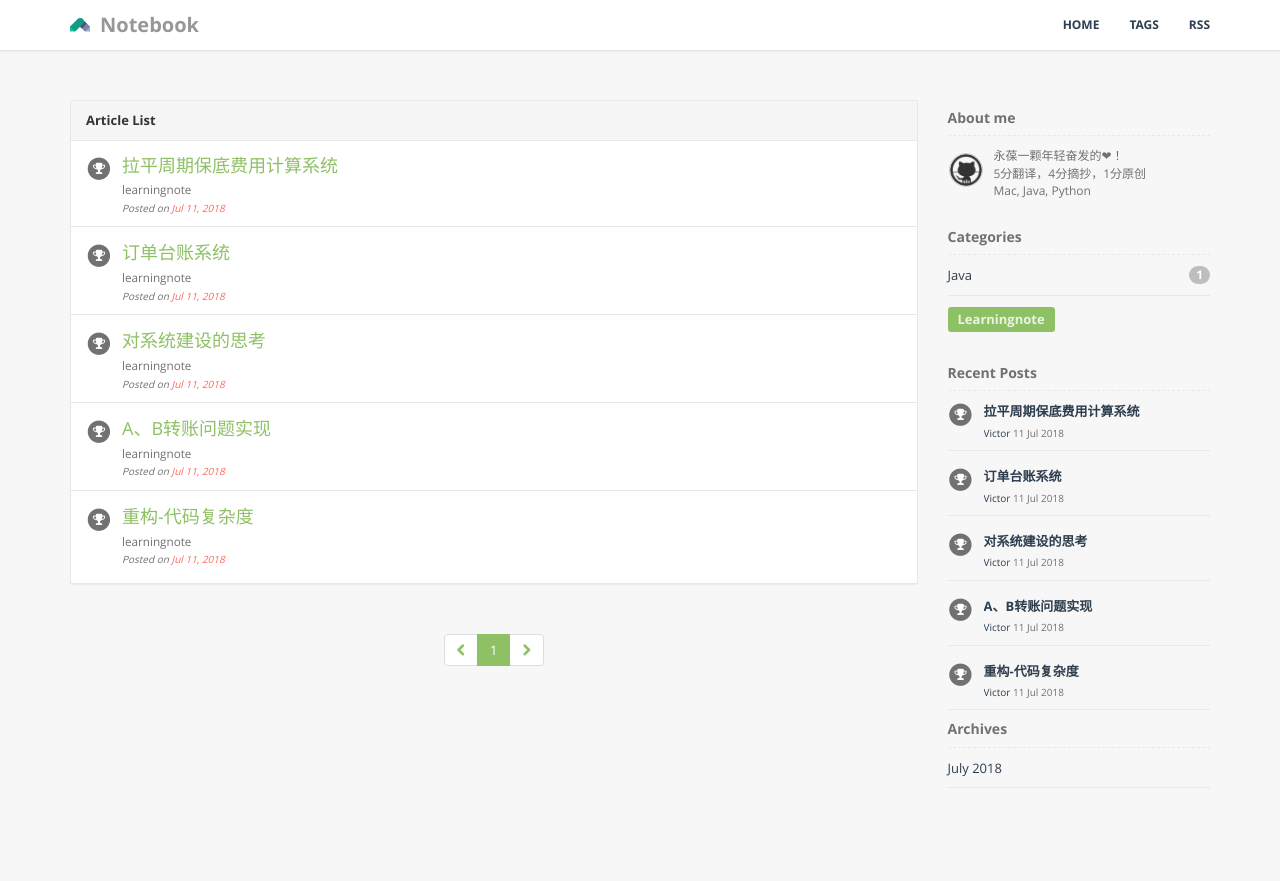
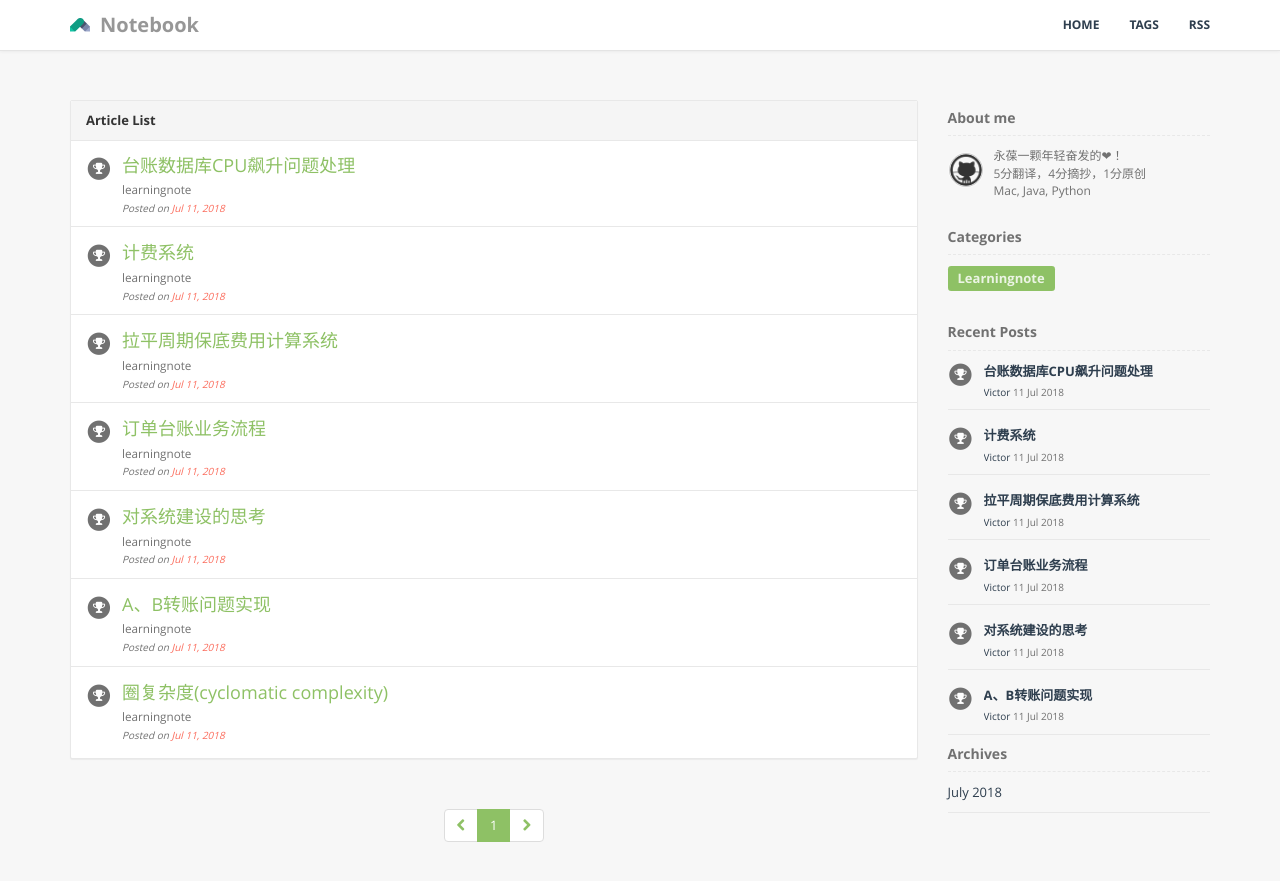
Before and after one commit to unionstars/unionstars.github.io, a Jekyll site: the page built from index.html, in a window 1280 px wide and 927 px high. Shown: the top 881 px of the window. Built offline with Jekyll 4.4.1, drawn with Linux system fonts in a browser that asks for light colours; the list of posts is cut into pages by our own code; some of the changed lines change nothing that is shown.

Commit message:
状态更新

````diff
--- a/_posts/201807/2018-07-30-refactor.md
+++ b/_posts/201807/2018-07-30-cyclomatic-complexity.md
@@ -1,6 +1,6 @@
 ---
 layout: post
-title:  "重构-代码复杂度"
+title:  "圈复杂度(cyclomatic complexity)"
 date:   2018-07-11 12:00:00
 
 categories: Java
--- /dev/null
+++ b/_posts/201808/2018-08-07-order-account-business.md
@@ -0,0 +1,81 @@
+---
+layout: post
+title:  "订单台账业务流程"
+date:   2018-07-11 12:00:00
+
+categories: Java
+tags: learningnote
+author: "张学刚"
+---
+
+# 订单台账中心
+
+>A Account center for order.
+
+## 业务概述
+
+## 名词解释
+
+### 数据来源
+
+- 订单中心
+- 售后系统
+- 支付系统
+- 虚拟资产系统
+- 积分系统
+
+### orderSource 订单主体来源
+
+- 7fresh
+- JD
+
+### originalBillId 原始单据编号
+
+- 正向传订单号
+- 逆向传服务单号
+
+### orderPlatform 订单平台类型
+
+- APP(1, "APP"),
+- POS(2, "POS"),
+- AUTO_BUY_CAR(3, "AUTO_BUY_CAR"),
+- HTML5(4, "餐饮自助H5"),//餐饮 Html5 App
+- M(5, "7FRESH公共H5"),//7FRESH公共H5
+
+### businessType 业务类型
+
+- ORDER(1000, "订单"),
+- AFTER_SALE(1001, "售后服务单"),
+- ADJUSTMENT(1002, "调整单"),
+- COMPENSATE(1003, "赔付单"),
+- CANCEL(1004, "售前取消订单")
+
+### reItemType 应收类型
+
+- 1000:商品金额
+- 2000:单品直降
+- 2001:单品折扣
+- 2002:单品赠品
+- 2400:满减
+- 2401:满折
+- 2402:满赠
+- 2600:打折码
+- 3000:基础运费
+
+## PayAssetTypeEnum  实收表记录资产类型
+
+- MONEY_PAY(1001, "货币", 1, 1, 1001,null),
+- CASH_COUPON(2001, "代金券", 2, 1,UserCouponTypeEnum.CASH_COUPON.getCode(),null),
+- SubCouponTypeEnum.SIMPLE.getCode()),
+- FREIGHT_COUPON(2003, "运费券", 2, 1,UserCouponTypeEnum.EXPRESS_COUPON.getCode(),null),
+
+### 对账状态
+
+- 100, "待对账"
+- 101, "对账完成" //终态
+- 104，“对账失败” //终态
+- 105，“已核销” //终态
+- 106, "重复支付" //终态
+- 108，“多退款” //终态
+
+## 业务流程
--- a/_posts/201808/2018-08-07-order-account.md
+++ /dev/null
@@ -1,31 +0,0 @@
----
-layout: post
-title:  "订单台账系统"
-date:   2018-07-11 12:00:00
-
-categories: java
-tags: learningnote
-author: "张学刚"
----
-
-### **支付系统切换**
-
-背景：支付系统切换为京东金融的聚合支付系统，支付系统的职责，承担用户支付，以及写台账实收与资金帐的职责，相应的7fresh财务系统如何配合做出调整呢？这个地方有个问题，就是父子单情况的时候，由谁来写实收和资金帐的问题，因为支付系统并不关注子单。无法获取子单号，但是资金帐和台账系统需要体现子单。
-
-多个来写的时候，金额校验
-
-##流程修改前##
-
-![台账系统流程交互](https://raw.githubusercontent.com/unionstars/unionstars.github.io/master/assets/images/pictures/2018-08-07-pay-switch/01-01.png)
-
-正向流程
-
-``` bash
-
-@startuml
-订单系统 -[#red]> 台账系统 :下单写应收(RPC)
-支付系统 -[#red]> 台账系统 :支付成功写实收(RPC)
-支付系统 -
-@enduml
-
-```
--- /dev/null
+++ b/_posts/201808/2018-08-24-billing.md
@@ -0,0 +1,115 @@
+---
+layout: post
+title:  "计费系统"
+date:   2018-07-11 12:00:00
+
+categories: Java
+tags: learningnote
+author: "张学刚"
+---
+
+# 计费系统
+
+## 名词解释
+
+1. 订单类型（联营订单)
+2. 交易类型 订单交易-正向订单，订单交易-逆向退款?
+3. 交易单据号（一个原始单据（订单）拆分为多个交易单，例如：代收代付情况（分销））?
+4. 交易分类：订单交易、分账交易、代付交易、订购服务?
+5. 原始业务单据号(业务系统的业务单据编号（订单、退款申请单）)
+6. 计费业务编号（计费系统支持的各类业务编号）
+7. 业务交易(ST_FBP_SIMPLE(10, 0, 21, "普通FBP订单"),))) 简单交易（简单交易，erp类型，orderType，订单类型)
+8. 订单状态(妥投/退货/订单取消)
+9. 任务类型(计费任务（订单计费）/数据准备任务（数据快照准备）/同步明细任务(计费数据同步至结算))
+10. 业务单据类型 1001:订单,1002:售后服务单,1003:取消退款单.1101:调整单,1102:非销售单（标准化（售前、售后））
+11. 支付渠道（微信、银联、员工卡、余额）
+12. 交易时间(正向为妥投时间、逆向为售后服务单完成时间)
+13. 计费任务状态（初始化、处理完成、处理失败）
+14. 拉平周期：联营商保底费用缴纳周期
+15. 拉平周期账单：拉平周期内所有费用实时累加
+
+## 计费系统的职责
+
+计费系统上游承接业务系统（订单系统、售后系统），下游承接结算系统，一般在行业内把计费系统会纳入支付系统的一部分，我们来看一下支付系统中常被提及的几个概念，支付、清算、结算。
+
+支付：完成付款人向收款人转移可以接受的货币债权的过程，包括交易过程、清算过程和结算过程等三个过程
+
+清算：包含了在收付款人金融机构之间交换支付工具以及计算金融机构之间待结算的债权，支付工具的交换也包括交易撮合、交易清分、数据收集等。
+
+结算：该过程是完成债权最终转移的过程，包括收集待结算的债权并进行完整性检验、保证结算资金具有可用性、结清金融机构之间的债券债务以及记录和通知各方
+
+我们可以看到，计费的过程实际上清算的过程，他主要对债权进行清分。以联营商计费来说，当用户订单完成时，它需要将该订单商家所得、平台方所得，进行正确的清算。
+
+拉平周期金额计算：计算拉平周期内的保底费用。
+
+## 核心解决的问题
+
+计费时点不同：计费一般都是由业务系统在某个时点触发，一般是监听业务系统业务行为结束的消息，比如订单系统妥投、售后系统服务单操作。
+
+金额的计算依赖多：计算不同类型的费用一般有自己的公式，比如货款的计算公式为：货款 = 商品价格 - 优惠券，该公式所需要的商品价格和优惠券又需要从不同的系统获取。
+
+业务多样： 理论上计费应该可以支持所有业务的计费需求，作为云计费系统输出，承接所有系统的计费需要
+
+业务要求：可以适当延时、必须准确
+
+那我们可以看到,计费系统核心解决的问题是，尽量隔离时点不同导致的逻辑不通用、解决依赖多的问题快速准确的进行计费。
+
+### 数据一致性的保证
+
+1. 计费系统接收订单系统和售后系统的MQ消息，进行计费，计费为通过MQ进行准实时的计费
+2. 费用入账后（进入结算单），发送入账消息
+3. 当天结束后，第二天01.00，对前一天入账的业务单据总数与订单系统和售后系统进行核对，如果不不一致进行自查（1. 查是否消息未接受，2.查是否接收了但是入账失败）
+4. 拉平计费中心接收计费系统的入账消息，对入账结算单的佣金明细开始入账
+5. 当天结束后，第二天01.15,对前一天的入账业务单据总数和结算系统的入账数据进行比对，比对失败将数据存入差错表，进行重试
+6. 拉平周期结束，关单时，校验差错处理表，是否有未处理完成的数据，如果有，则进行关单
+
+### 体验
+
+1. 保底费用，实时累加，商家可实时查看保底费用金额
+2. 保底费用账单单独出，可以通过点击结算明细，直接下载保底费用单据所关联的所有明细
+3. 现在是增量统计，实时展示，后续可以应收应付实时展示
+4. 后续商家端，可以实时查看自己的待结算费用，保底费用
+
+### 计费系统交互时序图
+
+### 拉平周期系统交互时序
+
+![拉平周期系统交互时序](https://raw.githubusercontent.com/unionstars/unionstars.github.io/master/assets/images/pictures/2018-08-22-settle-period/01-01.png)
+
+## 回到需求
+
+1. 商家是感知佣金费用的，页面最好用户能实时感知，拉平周期内待付的佣金、待结算的金额、固定费用（用户钱包）
+2. 可以到处拉平周期内待付佣金的明细
+
+## 还有没有更好的方案
+
+1. 结算明细按日入账、拉平周期结算和结算周期结算，都以日账单为为基准按拉平周期和结算周期进行汇总结算
+
+
+<!-- ```bash
+@startuml
+拉平周期保底费用计算系统-[#red]> 拉平周期保底费用计算系统 : 按账户与门店创建拉平周期保底费用单
+结算系统 -[#red]> 消息中间件 : 结算单据佣金费用明细
+消息中间件 -[#red]> 拉平周期保底费用计算系统 : 拉取结算单据佣金费用明细
+拉平周期保底费用计算系统 -[#red]> 拉平周期保底费用计算系统 : 1. 数据有效性验证
+拉平周期保底费用计算系统 -[#red]> 拉平周期保底费用计算系统 : 2. 保存单据佣金费用明细(待通知结算)\n3. 拉平周期保底费用单\n[以上都在一个事务中进行，使用]
+拉平周期保底费用计算系统 -[#red]>  结算系统 : 1. 更新结算系统通知状态(RPC)\n2. 更新单据费用明细状态（已通知结算）
+拉平周期保底费用计算系统 -[#red]>  拉平周期保底费用计算系统 : 1. 关闭该拉平周期单据\n2. 按账户与门店维度统计拉平周期费用金额，与单数
+拉平周期保底费用计算系统 -[#red]>  结算系统 : 按账户和门店获取结算系统拉平周期佣金费用总额，与订单数
+结算系统--[#red]>  拉平周期保底费用计算系统 : 按账户和门店返回结算系统拉平周期佣金费用总额，与订单数
+拉平周期保底费用计算系统 -[#red]>  拉平周期保底费用计算系统 : 对比结算系统与拉平周期保底费用计算系统的金额，与订单数
+拉平周期保底费用计算系统 -[#red]>  拉平周期保底费用计算系统 : 数据匹配
+ alt 数据匹配成功
+    拉平周期保底费用计算系统 -[#red]> 商家系统: 获取商家固定费用
+    拉平周期保底费用计算系统 -[#red]>  拉平周期保底费用计算系统 : 计算应收费用
+    拉平周期保底费用计算系统 -[#red]>  结算系统 : 推送计算的拉平周期费用(RPC)
+    结算系统 --[#red]>  拉平周期保底费用计算系统 : 返回拉平周期费用接收结果(RPC)
+    拉平周期保底费用计算系统 -[#red]>  拉平周期保底费用计算系统 : 核销账户拉平周期单据(RPC)
+  else 数据匹配失败
+    拉平周期保底费用计算系统 -[#red]> 拉平周期保底费用计算系统: 等待重试
+    拉平周期保底费用计算系统 -[#red]> 拉平周期保底费用计算系统: 告警、人工处理
+end
+
+对账系统 -[#red]> 对账系统: 考虑引入？
+@enduml
+``` -->
--- /dev/null
+++ b/_posts/201808/2018-08-31-problem.md
@@ -0,0 +1,120 @@
+---
+layout: post
+title:  "台账数据库CPU飙升问题处理"
+date:   2018-07-11 12:00:00
+
+categories: Java
+tags: learningnote
+author: "张学刚"
+---
+
+# 台账数据库CPU飙升问题处理
+
+## 发现问题
+
+晚上18.54开始，数据库接口性能开始告警，TP999达到6秒，TP99达到2秒多，查看数据库，数据库连接数达到2000，CPU占用上升至80%，单表插入超过2S，查看日志：应用日志中有插入防重表失败的问题。
+
+## 定位问题
+
+因为有针对此问题的应急预案，第一时间见进行了恢复，同时保留了现场，后续回顾问题时进行详细定位
+
+## 快速解决问题
+
+快速恢复、保留现场，因为数据库已经超过阈值，并且响应开始变慢，对应用已经造成比较严重的影响，这个时候应该快速的走应急预案，先实施了线下店削峰方案，对数据进行缓冲处理，在没有迅速定位问题的情况下，对现场的运行状态，应用日志，数据库状态进行了保存，方便后续对问题的回顾排查
+
+问题解决后，切流开关切回到非应急状态
+
+## 回顾问题
+
+### 发现大量慢SQL,SQL的执行时长达到12S,严重影响数据库性能
+
+![大量慢SQL](https://raw.githubusercontent.com/unionstars/unionstars.github.io/master/assets/images/pictures/2018-08-31-problem-analy/01-01.jpg)
+
+排查后发现，慢SQL的原因为新上线了，导出实收的功能，关联查询实收和任务表数据，第一次会生成多月的账单明细，每页数据返回都有性能问题
+
+### 数据库事务时长，超过JSF客户端超时时间，如果JSF设置重试次数，会引起循环调用
+
+```log
+2018-08-30 18:54:39.242 [JSF-BZ-22000-17-T-20] INFO com.jd.xstore.order.account.spi.impl.OrderAccountServiceProviderImpl[72] - OrderAccountServiceProviderImpl.recordNetReceipts写实收,recordNetReceipts_orderId=860003001604,originalBillId=860003001604,businessType=1000,request={"requestData":[{"accountSn":"18083010610004911425185437","balance":81.80,"bankConfirmTime":1535626478000,"businessType":1000,"code":"0","direction":1,"orderId":"860003001604","orderPlatform":2,"orderSource":1,"orderTime":1535626478000,"originalBillId":"860003001604","payAssetId":0,"payAssetName":"货币","payAssetType":1001,"payChannel":6,"payId":"180830210004911424185437","storeId":"131231","storeName":"","success":true,"userPin":"jdpos"}],"sourceType":10002}
+```
+
+```log
+018-08-30 18:54:42.242 [JSF-BZ-22000-17-T-20] INFO com.jd.xstore.order.account.spi.impl.OrderAccountServiceProviderImpl[72] - OrderAccountServiceProviderImpl.recordNetReceipts写实收,recordNetReceipts_orderId=860003001604,originalBillId=860003001604,businessType=1000,request={"requestData":[{"accountSn":"18083010610004911425185437","balance":81.80,"bankConfirmTime":1535626478000,"businessType":1000,"code":"0","direction":1,"orderId":"860003001604","orderPlatform":2,"orderSource":1,"orderTime":1535626478000,"originalBillId":"860003001604","payAssetId":0,"payAssetName":"货币","payAssetType":1001,"payChannel":6,"payId":"180830210004911424185437","storeId":"131231","storeName":"","success":true,"userPin":"jdpos"}],"sourceType":10002}
+2018-08-30 18:54:42.404 [JSF-BZ-22000-17-T-20] INFO com.xstore.order.account.service.assist.impl.RecordNetReceiptsServiceImpl[55] - recordNetReceipts start, orderId:860003001604,originalId:860003001604,accountSn:18083010610004911425185437
+2018-08-30 18:54:42.422 [JSF-BZ-22000-17-T-20] ERROR com.xstore.order.account.manager.impl.OrderAccountAvoidRepetitionManagerImpl[52] - 插入防重数据失败,orderId=860003001604,param={"accountType":20,"businessType":1000,"businessUUID":"665de57d124c003682c30e290b9dbb63","created":1535626482404,"id":5438639,"modified":1535626482404,"orderId":"860003001604","originalBillId":"860003001604","payChannel":6,"payId":"180830210004911424185437","sourceType":10002}
+```
+
+通过上边可以看到，同一个线程，在3秒进行重试调用，排查后发现，支付系统调用JSF接口设置了超时次数 同一线程超时会执行两次
+
+```xml
+<jsf:consumer id="orderAccountServiceSaaSProvider"
+              interface="com.jd.xstore.order.account.spi.service.OrderAccountServiceProvider"
+              protocol="jsf"
+              alias="${com.jd.xstore.order.account.spi.service.OrderAccountServiceProvider.group}"
+              timeout="3000"
+              serialization="hessian"
+              retries="2">
+</jsf:consumer>
+```
+
+### 并发导致的锁等待及死锁问题
+
+按照2的情况(数据库事务时长，超过JSF客户端超时时间，引起重复调用),这个地方还极有可能引起死锁，原因如下：
+
+INSERT sets an exclusive lock on the inserted row. This lock is an index-record lock, not a next-key lock (that is, there is no gap lock) and does not prevent other sessions from inserting into the gap before the inserted row.
+
+ insert 会对插入成功的行加上排他锁。这个锁是索引记录锁，不是next-key lock（更不是gap lock），不会阻止其他并发事务往这条记录之前插入记录。
+
+Prior to inserting the row, a type of gap lock called an insert intention gap lock is set. This lock signals the intent to insert in such a way that multiple transactions inserting into the same index gap need not wait for each other if they are not inserting at the same position within the gap. Suppose that there are index records with values of 4 and 7. Separate transactions that attempt to insert values of 5 and 6 each lock the gap between 4 and 7 with insert intention locks prior to obtaining the exclusive lock on the inserted row, but do not block each other because the rows are nonconflicting.
+
+在插入之前，设置了一个叫做insert intention gap lock（插入意向间隙锁）的间隙锁类型。此锁表示插入这样的意图：即插入到同一索引间隙中的多个事务如果不在间隙内的同一位置插入，则不需要彼此等待。（个人理解，insert intention gap lock 不等于其他gap lock。不会阻塞）。假设有索引记录的值为4和7。当拥有4和7的这个insert intention locks在获得x lock之前，两个试图插入5和6的事务不会相互阻塞对方，锁不冲突。
+
+If a duplicate-key error occurs, a shared lock on the duplicate index record is set. This use of a shared lock can result in deadlock should there be multiple sessions trying to insert the same row if another session already has an exclusive lock. This can occur if another session deletes the row. Suppose that an InnoDB table t1 has the following structure:
+
+CREATE TABLE t1 (i INT, PRIMARY KEY (i)) ENGINE = InnoDB;
+Now suppose that three sessions perform the following operations in order:
+
+Session 1:
+```sql
+START TRANSACTION;
+INSERT INTO t1 VALUES(1);
+```
+
+Session 2:
+```sql
+START TRANSACTION;
+INSERT INTO t1 VALUES(1);
+```
+
+Session 3:
+```sql
+START TRANSACTION;
+INSERT INTO t1 VALUES(1);
+```
+
+Session 1:
+
+```sql
+ROLLBACK;
+```
+
+The first operation by session 1 acquires an exclusive lock for the row. The operations by sessions 2 and 3 both result in a duplicate-key error and they both request a shared lock for the row. When session 1 rolls back, it releases its exclusive lock on the row and the queued shared lock requests for sessions 2 and 3 are granted. At this point, sessions 2 and 3 deadlock: Neither can acquire an exclusive lock for the row because of the shared lock held by the other.
+
+这个时候产生的死锁，只能依赖InnoDB自动检测，使一个事务释放锁并回退，另一个事务获得锁，继续完成事务。但在涉及外部锁，或涉及表锁的情况下，InnoDB并不能完全自动检测到死锁，这需要通过设置锁等待超时参数 innodb_lock_wait_timeout来解决。需要说明的是，这个参数并不是只用来解决死锁问题，在并发访问比较高的情况下，如果大量事务因无法立即获得所需的锁而挂起，会占用大量计算机资源，造成严重性能问题，甚至拖跨数据库。我们通过设置合适的锁等待超时阈值，可以避免这种情况发生。可以看到这个时候，如果事务不能及时提交，客户端不断重试插入的时候，这个地方极有可能会产生死锁，一旦产生，只能依赖于数据库引擎的自动检测机器，和锁等待超时机制。
+
+## 复盘问题，重新梳理模块薄弱点
+
+详细查看了业务当时的调用量，与之前对数据库的压测表明，差距很大，通过上边的分析，极有可能是大查询导致数据库性能下降后，接口性能开始下降，客户端超时又不断重试，导致的连锁问题。
+
+## 避免措施
+
+1. 导出数据等操作做读写分离，切换到从库(避免大查询问题)
+2. 并发插入上增加分布式锁，不完全依赖于防重表防重，防止防重表同时操作导致的锁竞争问题
+3. 退款失败补偿worker中数据只扫描前两分钟，防止数据被重复扫描
+4. 对账任务因为应收实收触发的是一个队长任务，并发执行的时候会有锁竞争问题，因为
+
+参考：
+
+https://dev.mysql.com/doc/refman/5.5/en/innodb-locks-set.html
+
+https://help.aliyun.com/knowledge_detail/41705.html
````
Also changed, not shown: _posts/201808/2018-08-22-settle-period.md (renamed from _posts/201808/2019-08-22-settle-period.md).
